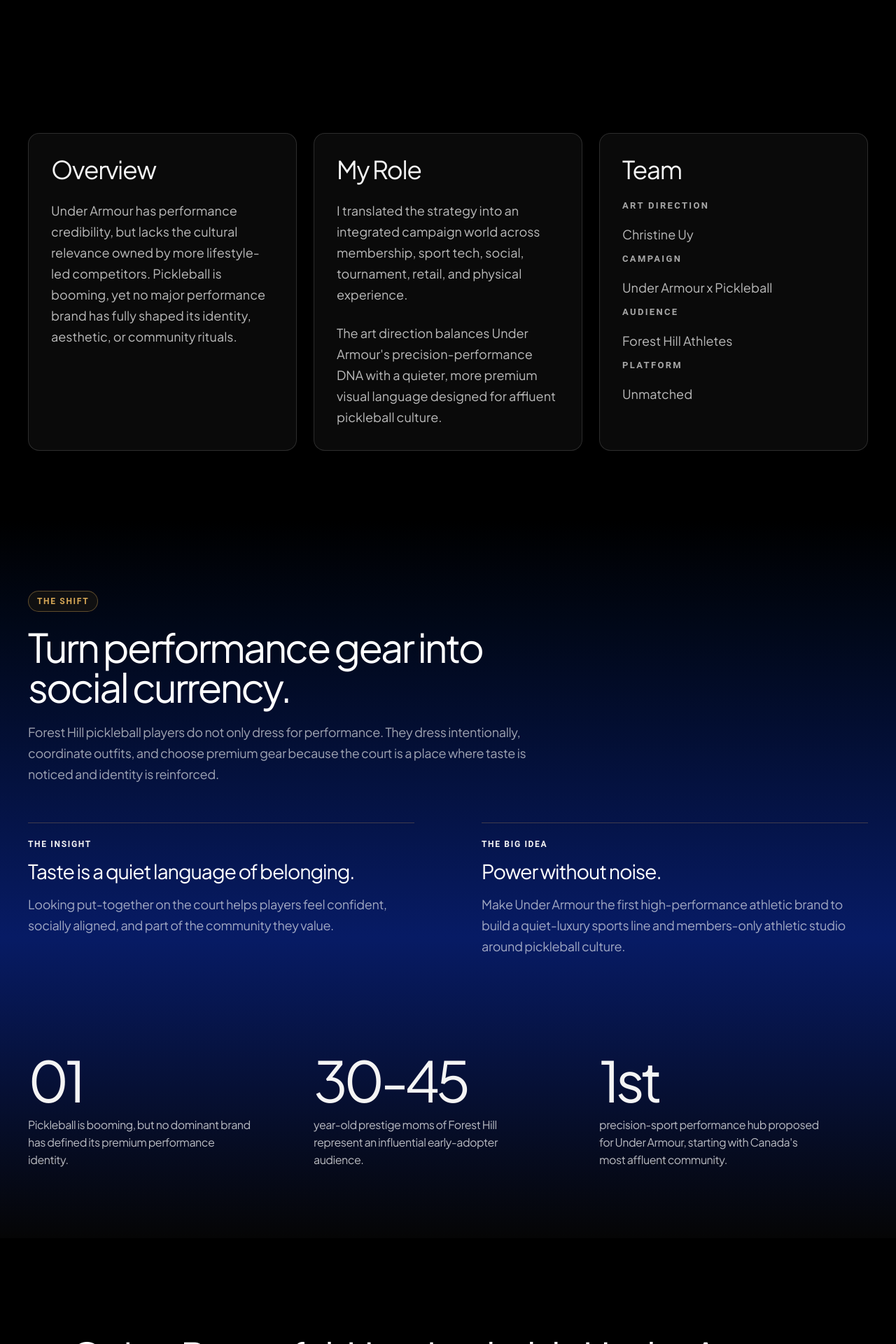
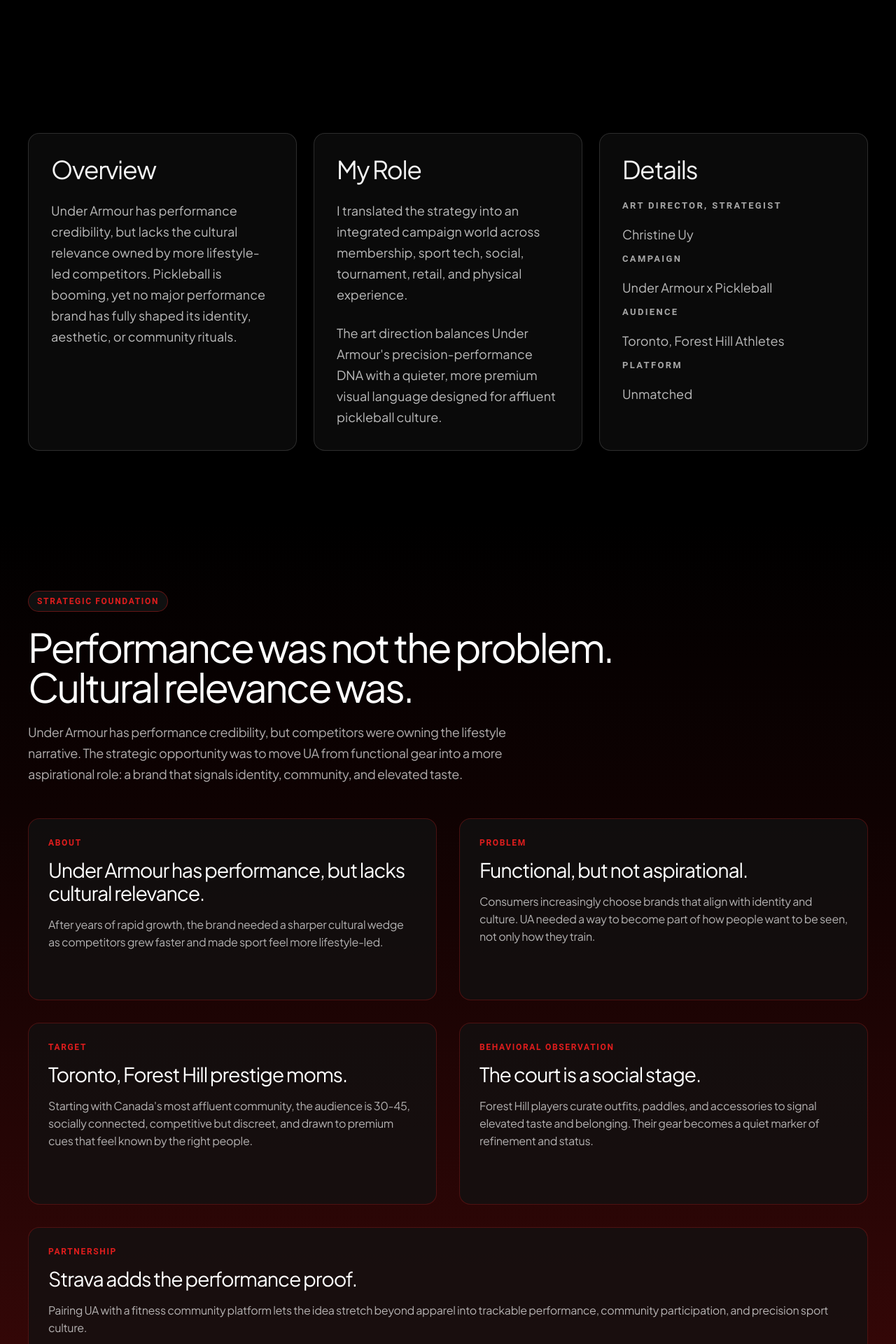
Before and after one commit to byccdesign/personal, a PHP site: page /underarmour.html in a window 1280 px wide. Shown: the part 775-2695 px from the top of the page at 70% size. Run offline with PHP 8.4, Linux system fonts and the light colour scheme; some web fonts are replaced.

Commit message:
added under armour

```diff
--- a/brand.css
+++ b/brand.css
@@ -2132,6 +2132,87 @@ body.case-study-page.nav-open .navbar.scrolled .nav-toggle span {
   margin: 0 auto;
 }
 
+.case-study-strategy-foundation {
+  width: calc(100% - (var(--site-gutter) * 2));
+  max-width: var(--site-max-width);
+  margin: 0 auto 112px;
+}
+
+.case-study-strategy-foundation__intro {
+  display: grid;
+  gap: 22px;
+  max-width: 920px;
+  margin-bottom: 48px;
+}
+
+.case-study-strategy-foundation__intro h2 {
+  margin: 0;
+  color: #ffffff;
+  font-family: "Plus Jakarta Sans", sans-serif;
+  font-size: clamp(38px, 4.444vw, 64px);
+  font-weight: 400;
+  line-height: 1;
+  letter-spacing: -0.05em;
+}
+
+.case-study-strategy-foundation__intro p {
+  max-width: 760px;
+  margin: 0;
+  color: rgba(255, 255, 255, 0.68);
+  font-size: 18px;
+  line-height: 30px;
+  letter-spacing: -0.02em;
+}
+
+.case-study-strategy-foundation__grid {
+  display: grid;
+  grid-template-columns: repeat(2, minmax(0, 1fr));
+  gap: 32px;
+}
+
+.case-study-strategy-foundation__grid article {
+  display: grid;
+  align-content: start;
+  gap: 16px;
+  min-height: 260px;
+  padding: 28px;
+  border: 1px solid var(--bmo-panel-line);
+  border-radius: 16px;
+  background: var(--bmo-panel);
+}
+
+.case-study-strategy-foundation__grid article:last-child {
+  grid-column: 1 / -1;
+}
+
+.case-study-strategy-foundation__grid span {
+  color: var(--bmo-light-blue);
+  font-family: "Roboto", "Plus Jakarta Sans", sans-serif;
+  font-size: 12px;
+  font-weight: 700;
+  line-height: 1;
+  letter-spacing: 0.14em;
+  text-transform: uppercase;
+}
+
+.case-study-strategy-foundation__grid h3 {
+  margin: 0;
+  color: #ffffff;
+  font-family: "Plus Jakarta Sans", sans-serif;
+  font-size: clamp(24px, 2.222vw, 32px);
+  font-weight: 400;
+  line-height: 1.15;
+  letter-spacing: -0.04em;
+}
+
+.case-study-strategy-foundation__grid p {
+  margin: 0;
+  color: rgba(255, 255, 255, 0.68);
+  font-size: 16px;
+  line-height: 25px;
+  letter-spacing: -0.02em;
+}
+
 .case-study-shift {
   display: grid;
   gap: 22px;
@@ -2854,6 +2935,7 @@ body.case-study-page.nav-open .navbar.scrolled .nav-toggle span {
 @media (max-width: 980px) {
   .case-study-overview,
   .case-study-stat-grid,
+  .case-study-strategy-foundation__grid,
   .case-study-strategy-grid,
   .case-study-rollout__grid,
   .case-study-media-plan__inner,
@@ -2882,6 +2964,7 @@ body.case-study-page.nav-open .navbar.scrolled .nav-toggle span {
 @media (max-width: 640px) {
   .case-study-details,
   .case-study-overview,
+  .case-study-strategy-foundation,
   .case-study-strategy > .case-study-shift,
   .case-study-stat-grid,
   .case-study-finding,
@@ -2915,14 +2998,25 @@ body.case-study-page.nav-open .navbar.scrolled .nav-toggle span {
   }
 
   .case-study-showcase__copy h2,
-  .case-study-bento__copy h2 {
+  .case-study-bento__copy h2,
+  .case-study-strategy-foundation__intro h2 {
     font-size: clamp(34px, 11vw, 48px);
   }
 
   .case-study-showcase__copy p,
-  .case-study-bento__copy p {
+  .case-study-bento__copy p,
+  .case-study-strategy-foundation__intro p {
     font-size: 16px;
     line-height: 26px;
+  }
+
+  .case-study-strategy-foundation {
+    margin-bottom: 72px;
+  }
+
+  .case-study-strategy-foundation__grid article,
+  .case-study-strategy-foundation__grid article:last-child {
+    grid-column: auto;
   }
 
   .case-study-showcase__media,
@@ -3376,7 +3470,7 @@ body.case-study-page.nav-open .navbar.scrolled .nav-toggle span {
   --bmo-panel-line: rgba(255, 255, 255, 0.14);
   --bmo-line: rgba(221, 221, 221, 0.25);
   --bmo-light-blue: #f4f4f4;
-  --bmo-lavender: #d6a756;
+  --bmo-lavender: #df1d1d;
   --bmo-ice: #f5f1e8;
   --bmo-text: #ffffff;
   --bmo-body: #252525;
@@ -3391,23 +3485,33 @@ body.case-study-page.nav-open .navbar.scrolled .nav-toggle span {
 }
 
 .case-study-page--underarmour .case-study-label {
-  border-color: rgba(214, 167, 86, 0.4);
+  border-color: rgba(223, 29, 29, 0.4);
   background: rgba(17, 17, 17, 0.94);
-  color: #d6a756;
+  color: #df1d1d;
 }
 
 .case-study-page--underarmour .case-study-hero__meta div,
+.case-study-page--underarmour .case-study-strategy-foundation__grid article,
 .case-study-page--underarmour .case-study-strategy-grid article,
 .case-study-page--underarmour .case-study-media-plan__list article,
 .case-study-page--underarmour .case-study-media-plan__total {
-  border-color: rgba(214, 167, 86, 0.28);
+  border-color: rgba(223, 29, 29, 0.28);
+}
+
+.case-study-page--underarmour .case-study-strategy-foundation__grid span {
+  color: #df1d1d;
 }
 
 .case-study-page--underarmour .case-study-hero__media,
 .case-study-page--underarmour .case-study-showcase__media,
 .case-study-page--underarmour .case-study-bento__media {
-  border-color: rgba(214, 167, 86, 0.24);
+  border-color: rgba(223, 29, 29, 0.24);
   background: #111111;
+}
+
+.case-study-page--underarmour .case-study-strategy {
+  background:
+    linear-gradient(180deg, #000000 0%, #0f0202 18%, #3b0808 58%, #df1d1d 100%);
 }
 
 .case-study-page--underarmour .case-study-hero__media > img:first-child {
@@ -3426,14 +3530,14 @@ body.case-study-page.nav-open .navbar.scrolled .nav-toggle span {
   height: auto;
   margin: 80px auto 0;
   overflow: hidden;
-  border: 1px solid rgba(214, 167, 86, 0.24);
+  border: 1px solid rgba(223, 29, 29, 0.24);
   border-radius: 24px;
   background: #111111;
 }
 
 .case-study-page--underarmour .case-study-rollout {
   background:
-    linear-gradient(180deg, #000000 0%, #111111 22%, #3a3226 66%, #766044 100%);
+    linear-gradient(180deg, #000000 0%, #111111 22%, #3b1111 66%, #df1d1d 100%);
 }
 
 .case-study-page--underarmour .case-study-media-plan {
--- a/underarmour.html
+++ b/underarmour.html
@@ -106,7 +106,7 @@
         </div>
         <div>
           <dt>Role</dt>
-          <dd>Art Direction</dd>
+          <dd>Art Director, Strategist</dd>
         </div>
         <div>
           <dt>Year</dt>
@@ -116,7 +116,7 @@
     </div>
 
     <figure class="case-study-hero__media">
-      <img src="/img/underarmour/underarmour-thumb.png" alt="Pickleball players on court at sunset for Under Armour Unmatched">
+      <img src="/img/underarmour/ua-hero-thumb.jpg" alt="Pickleball players on court at sunset for Under Armour Unmatched">
     </figure>
   </section>
 
@@ -133,10 +133,10 @@
     </div>
 
     <div class="case-study-team" aria-labelledby="case-study-team-title">
-      <h2 id="case-study-team-title">Team</h2>
+      <h2 id="case-study-team-title">Details</h2>
       <dl>
         <div>
-          <dt>Art Direction</dt>
+          <dt>Art Director, Strategist</dt>
           <dd>Christine Uy</dd>
         </div>
         <div>
@@ -145,7 +145,7 @@
         </div>
         <div>
           <dt>Audience</dt>
-          <dd>Forest Hill Athletes</dd>
+          <dd>Toronto, Forest Hill Athletes</dd>
         </div>
         <div>
           <dt>Platform</dt>
@@ -156,6 +156,46 @@
   </section>
 
   <section class="case-study-dark-section case-study-strategy" aria-labelledby="case-study-strategy-title">
+    <div class="case-study-strategy-foundation fade-in-up" aria-labelledby="case-study-foundation-title">
+      <div class="case-study-strategy-foundation__intro">
+        <span class="case-study-label">Strategic Foundation</span>
+        <h2 id="case-study-foundation-title">Performance was not the problem. Cultural relevance was.</h2>
+        <p>Under Armour has performance credibility, but competitors were owning the lifestyle narrative. The strategic opportunity was to move UA from functional gear into a more aspirational role: a brand that signals identity, community, and elevated taste.</p>
+      </div>
+
+      <div class="case-study-strategy-foundation__grid" aria-label="Under Armour strategic analysis">
+        <article>
+          <span>About</span>
+          <h3>Under Armour has performance, but lacks cultural relevance.</h3>
+          <p>After years of rapid growth, the brand needed a sharper cultural wedge as competitors grew faster and made sport feel more lifestyle-led.</p>
+        </article>
+
+        <article>
+          <span>Problem</span>
+          <h3>Functional, but not aspirational.</h3>
+          <p>Consumers increasingly choose brands that align with identity and culture. UA needed a way to become part of how people want to be seen, not only how they train.</p>
+        </article>
+
+        <article>
+          <span>Target</span>
+          <h3>Toronto, Forest Hill prestige moms.</h3>
+          <p>Starting with Canada's most affluent community, the audience is 30-45, socially connected, competitive but discreet, and drawn to premium cues that feel known by the right people.</p>
+        </article>
+
+        <article>
+          <span>Behavioral Observation</span>
+          <h3>The court is a social stage.</h3>
+          <p>Forest Hill players curate outfits, paddles, and accessories to signal elevated taste and belonging. Their gear becomes a quiet marker of refinement and status.</p>
+        </article>
+
+        <article>
+          <span>Partnership</span>
+          <h3>Strava adds the performance proof.</h3>
+          <p>Pairing UA with a fitness community platform lets the idea stretch beyond apparel into trackable performance, community participation, and precision sport culture.</p>
+        </article>
+      </div>
+    </div>
+
     <div class="case-study-showcase__copy case-study-shift">
       <span class="case-study-label">The Shift</span>
       <h2 id="case-study-strategy-title">Turn performance gear into social currency.</h2>
@@ -199,7 +239,9 @@
 
   <section class="case-study-video-intro fade-in-up" aria-labelledby="case-study-platform-title">
     <h2 id="case-study-platform-title">Quiet. Powerful. Unmistakably Under Armour.</h2>
-    <img class="case-study-ua-hero-image" src="/img/underarmour/underarmour-thumb.png" alt="Under Armour Unmatched pickleball campaign preview">
+    <video autoplay muted loop playsinline poster="/img/underarmour/underarmour-thumb.png" class="case-study-video">
+      <source src="/img/underarmour/ua-preview.mp4" type="video/mp4">
+    </video>
   </section>
 
   <section class="case-study-showcase fade-in-up" aria-labelledby="case-study-studio-title">
@@ -209,7 +251,7 @@
       <p>A members-only sport performance hub that blends gym and racquet training, premium hospitality, and community visibility. The studio becomes a physical proof point for UA's new role in elevated pickleball.</p>
     </div>
     <figure class="case-study-showcase__media case-study-showcase__media--flush">
-      <img src="/img/underarmour/underarmour-thumb.png" alt="Forest Hill Under Armour Sports Studio campaign visual">
+      <img src="/img/underarmour/ua-performancehub.jpg" alt="Forest Hill Under Armour Sports Studio campaign visual">
     </figure>
   </section>
 
@@ -220,7 +262,7 @@
       <p>A custom Strava sport type can measure rallies, footwork heatmaps, consistency scores, and UA's proprietary Quiet Power Score, extending performance credibility beyond apparel.</p>
     </div>
     <figure class="case-study-showcase__media case-study-showcase__media--flush">
-      <img src="/img/underarmour/underarmour-thumb.png" alt="Under Armour x Strava pickleball tracking concept">
+      <img src="/img/underarmour/ua-strava.jpg" alt="Under Armour x Strava pickleball tracking concept">
     </figure>
   </section>
 
@@ -231,7 +273,7 @@
       <p>Social content can highlight the women shaping the club's taste, rituals, and competitive energy: ASMR posts, walkthrough videos, athlete portraits, and community-led stories under #ForestHillUnderArmour.</p>
     </div>
     <figure class="case-study-bento__media case-study-bento__media--wide case-study-showcase__media--flush">
-      <img src="/img/underarmour/underarmour-thumb.png" alt="Under Armour Forest Hill social content direction">
+      <img src="/img/underarmour/ua-social.jpg" alt="Under Armour Forest Hill social content direction">
     </figure>
   </section>
 
@@ -246,10 +288,12 @@
         <h3>Member Perks</h3>
         <p>Early tournament registration, personalized paddle engraving, and access to The Unmatched Collection make performance feel exclusive without becoming loud.</p>
       </div>
-      <img src="/img/underarmour/underarmour-thumb.png" alt="The Unmatched Tournament concept">
+      <video autoplay muted loop playsinline poster="/img/underarmour/ua-membership.jpg" class="case-study-video case-study-video--small">
+        <source src="/img/underarmour/ua-membership.mp4" type="video/mp4">
+      </video>
     </div>
     <div class="case-study-exp-feature case-study-exp-feature--reverse">
-      <img src="/img/underarmour/underarmour-thumb.png" alt="Under Armour pickleball ambassador concept">
+      <img src="/img/underarmour/ua-athlete.jpg" alt="Under Armour pickleball ambassador concept">
       <div>
         <h3>Forest Hill Athletes</h3>
         <p>The top three players become community ambassadors, proving the line through women whose taste and skill already influence the court.</p>
@@ -264,7 +308,7 @@
       <p>A quiet-luxury sports line validates identity and belonging through elevated, curated choices. The merchandise studio gives UA a premium retail expression made for the pickleball court and the community around it.</p>
     </div>
     <figure class="case-study-showcase__media case-study-showcase__media--flush">
-      <img src="/img/underarmour/underarmour-thumb.png" alt="The Unmatched Collection merchandise studio concept">
+      <img src="/img/underarmour/ua-merchandise.jpg" alt="The Unmatched Collection merchandise studio concept">
     </figure>
   </section>
 
@@ -371,6 +415,37 @@
       </div>
     </div>
   </section>
+
+<!-- Other Campaigns-->
+  <section class="case-study-more-campaigns fade-in-up" aria-labelledby="case-study-more-campaigns-title">
+  <div class="case-study-more-campaigns__inner">
+    <h2 id="case-study-more-campaigns-title">Other Campaigns</h2>
+
+    <div class="case-study-more-campaigns__grid">
+      <a class="case-study-more-card" href="/bmo">
+        <video class="case-study-more-card__media" autoplay muted loop playsinline preload="metadata" poster="/img/bmo/bmo-ooh.png" aria-hidden="true">
+          <source src="/img/bmo/thumb-small.mp4" type="video/mp4">
+        </video>
+        <span>Financial Services &middot; Newcomer Banking</span>
+        <h3>Invisible Assets</h3>
+        <p>Reframing newcomer banking from starting over to building forward.</p>
+      </a>
+
+      <a class="case-study-more-card" href="/jifsmuckers">
+        <video class="case-study-more-card__media" autoplay muted loop playsinline preload="metadata" poster="/img/js/js-thumb.png" aria-hidden="true">
+          <source src="/img/js/js-thumb-small.mp4" type="video/mp4">
+        </video>
+        <span>CPG &middot; Pantry</span>
+        <h3>Jif x Smucker's</h3>
+        <p>Two pantry staples, one effortless pairing.</p>
+      </a>
+    </div>
+
+    <a class="outline-btn case-study-more-campaigns__cta" href="/brand">
+      <span data-label="View All Brand Projects">View All Brand Projects</span>
+    </a>
+  </div>
+  </section>
 </main>
 
 <footer class="site-footer fade-in-up" id="contact">
```
Also changed, not shown: brand.html (+20 -0 lines), img/underarmour/ua-athlete.jpg (added), img/underarmour/ua-hero-thumb.jpg (added), img/underarmour/ua-social.jpg (added), 8 other files.
